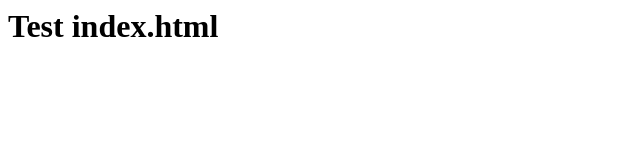
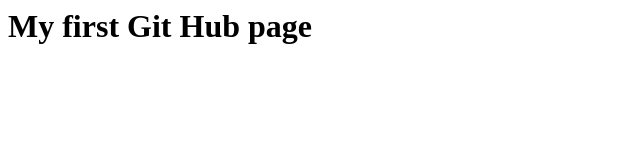
Before and after one commit to baylorbd/TestRepository, a plain HTML site: page index.html in a window 1280 px wide. Shown: the whole page, without its empty margins (0-640 px from the left). Drawn offline with Linux system fonts and the light colour scheme.

Commit message:
Update index.html

```diff
--- a/index.html
+++ b/index.html
@@ -1,3 +1,3 @@
 <html>
-  <h1> Test index.html  </h1>
+  <h1> My first Git Hub page  </h1>
 </html>
```
